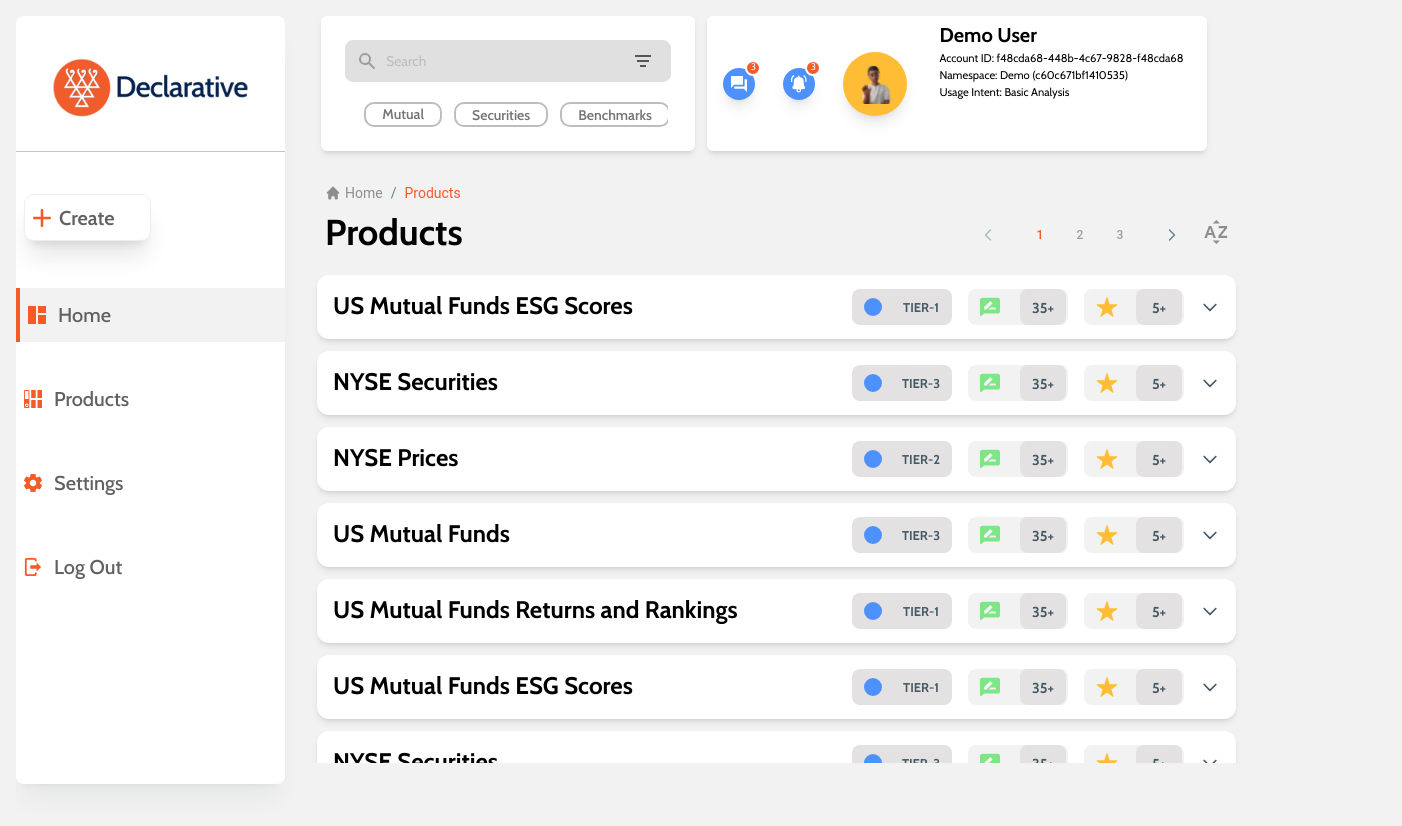
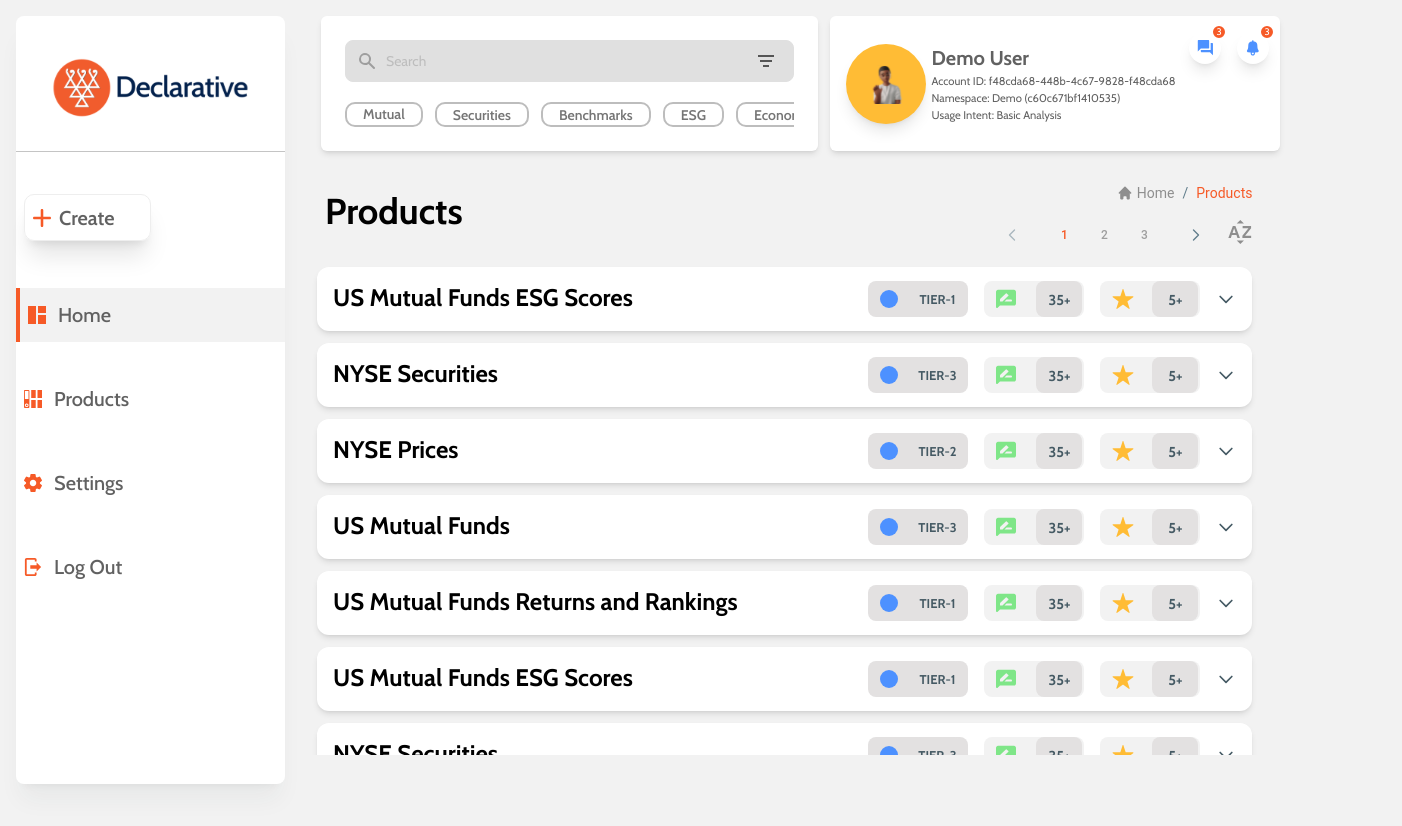
Before and after one commit to Umang1302/declarative, a Next.js app: page / in a window 1280 px wide. Shown: the top 826 px of the page, 1402 px wide, since content can reach past the window. Built offline with nearby package versions, Linux system fonts and the light colour scheme.

Commit message:
dashboard responsive

```diff
--- a/src/app/layout.tsx
+++ b/src/app/layout.tsx
@@ -24,15 +24,17 @@ export default function RootLayout({
           " p-4 overflow-y-hidden overflow-x-hidden"
         }
       >
-        <div className="flex w-[100%] h-[100vh] pr-5 overflow-x-hidden overflow-y-hidden">
+        <div className="flex w-[100%] h-[100vh] pr-5">
           <div className="flex h-[96vh]">
             <Sidebar active={active} setActive={setActive} />
           </div>
-          <div className="h-full w-[98%] pl-6 4xl:px-[10%] max-w-[2018px] 5xl:mx-[5%] overflow-x-auto">
+          <div className="h-full w-[90%] pl-6 4xl:px-[10%] max-w-[2018px] 5xl:mx-[5%]">
             <div className="flex w-full mx-3 mb-3">
               <Navsearchbar />
             </div>
-            <div className="h-[80vh] w-full">{children}</div>
+            <div className="h-[80vh] lg:w-[82%] xl:w-[88%] 2xl:w-[90%] 3xl:w-full w-full">
+              {children}
+            </div>
           </div>
         </div>
       </body>
--- a/src/app/page.tsx
+++ b/src/app/page.tsx
@@ -8,6 +8,7 @@ import React from "react";
 import { RingLoader } from "react-spinners";
 import jsonData from "../../data.json";
 import Image from "next/image";
+import LabelSection from "@/components/dashboard/LabelSection";
 
 const cabin = Cabin({ subsets: ["latin"] });
 
@@ -79,8 +80,6 @@ export default function Dashboard() {
   } else {
     return (
       <div className={`w-full mt-5 ${cabin.className}`}>
-        {/* <LabelSection /> */}
-
         <Hero
           active={active}
           setActive={setActive}
--- a/src/components/common/NavSearchbar.tsx
+++ b/src/components/common/NavSearchbar.tsx
@@ -1,7 +1,7 @@
 "use client";
 
 import React from "react";
-import { Card, CardBody, Input, Typography } from "@material-tailwind/react";
+import { Card, CardBody } from "@material-tailwind/react";
 
 import NavUserArea from "./NavUserArea";
 import LabelSection from "../dashboard/LabelSection";
@@ -11,7 +11,7 @@ export default function Navsearchbar() {
     <>
       <Card
         // className="md:w-[42vw] w-[50vw] max-w-[2000px] 3xl:w-[1000px] h-full min-h-[6.5rem] rounded-md mr-3 4xl:px-5">
-        className="lg:w-[40%] xl:w-[60%] 3xl:w-[70%] h-full max-w-[1080px] min-h-[6.5rem] rounded-md mr-3 4xl:px-5"
+        className="md:w-[25%] lg:w-[35%] min-[1160px]:w-[40%] xl:w-[46%] 2xl:w-[53%] 3xl:w-[68%] h-full max-w-[1080px] min-h-[6.2rem] rounded-md mr-3 4xl:px-5"
       >
         <CardBody className="w-full h-full flex flex-col justify-center items-center">
           <div className="relative w-full">
@@ -51,7 +51,9 @@ export default function Navsearchbar() {
               </svg>
             </div>
           </div>
-          <LabelSection />
+          <div className="w-full">
+            <LabelSection />
+          </div>
         </CardBody>
       </Card>
       <NavUserArea />
--- a/src/components/common/NavUserArea.tsx
+++ b/src/components/common/NavUserArea.tsx
@@ -1,7 +1,13 @@
 "use client";
 
 import React from "react";
-import { Avatar, Card, CardBody, Typography } from "@material-tailwind/react";
+import {
+  Avatar,
+  Badge,
+  Card,
+  CardBody,
+  Typography,
+} from "@material-tailwind/react";
 import Image from "next/image";
 
 import { Cabin } from "next/font/google";
@@ -35,71 +41,115 @@ export default function NavSearchbar() {
   return (
     <Card
       // className={`w-[40vw] lg:w-[410px] 2xl:w-[500px] 3xl:w-[460px] 4xl:w-[600px] h-full min-h-[6.5rem] rounded-md px-4 py-2 ${cabin.className}`}
-      className={`lg:w-[60%] xl:w-[30%] min-w-[450px] max-w-[500px] min-h-[6.5rem] rounded-md px-4 py-2 ${cabin.className}`}
+      className={`min-w-[450px] max-w-[300px] min-h-[6.2rem] rounded-md py-2 px-2 ${cabin.className}`}
     >
-      <div className="flex w-full h-full">
-        <div className="flex items-center justify-around w-[70%] h-full">
-          <div className="w-full h-full flex items-center gap-x-7">
-            <div className="relative">
-              <Menu>
-                <div className="flex absolute bottom-auto left-auto items-center justify-center -right-[0.4rem] top-[-0.5rem] z-10 rounded-full bg-[#F65A27] border-2 border-white w-4 h-4">
-                  <p className="text-[0.6rem] text-white">3</p>
-                </div>
-                <MenuHandler>
-                  <div className=" flex items-center justify-center rounded-full bg-[#4D91FF] px-2 py-2 text-center text-white shadow-lg dark:text-gray-200 w-8 h-8">
-                    <div className="relative w-6 h-6">
-                      <Image alt="" src="/message.svg" fill />
-                    </div>
-                  </div>
-                </MenuHandler>
-                <MenuList>
-                  <MenuItem>Message 1</MenuItem>
-                  <MenuItem>Message 2</MenuItem>
-                  <MenuItem>Message 3</MenuItem>
-                </MenuList>
-              </Menu>
+      <div className="w-[100%] px-2 h-full flex items-center justify-between">
+        <div className="w-[5rem] h-[5rem] flex items-center justify-center rounded-full bg-[#FFBC35] px-2 py-2 text-center shadow-lg">
+          <div className="relative w-10 h-10">
+            <Image alt="" src="/user.svg" fill />
+          </div>
+        </div>
+        <div>
+          <p className="font-bold text-[20px] 4xl:text-[28px]">Demo User</p>
+          <p className="text-[0.7rem]">
+            Account ID: f48cda68-448b-4c67-9828-f48cda68
+          </p>
+          <p className="text-[0.7rem]">Namespace: Demo (c60c671bf1410535)</p>
+          <p className="text-[0.7rem]">Usage Intent: Basic Analysis</p>
+        </div>
+        <div className="w-[20%] px-2 h-full flex gap-x-4 py-2">
+          <div className=" flex items-center justify-center relative rounded-full bg-white px-2 py-2 text-center text-white shadow-lg dark:text-gray-200 w-8 h-8">
+            <div className="relative w-4 h-4">
+              <Image alt="" src="/blueMessage.svg" fill />
             </div>
-
-            <div className="relative">
-              <Menu>
-                <div className="flex absolute bottom-auto left-auto items-center justify-center -right-[0.4rem] top-[-0.5rem] z-10 rounded-full bg-[#F65A27] border-2 border-white w-4 h-4">
-                  <p className="text-[0.6rem] text-white">3</p>
-                </div>
-                <MenuHandler>
-                  <div className=" flex items-center justify-center rounded-full bg-[#4D91FF] px-2 py-2 text-center text-white shadow-lg dark:text-gray-200 w-8 h-8">
-                    <div className="relative w-6 h-6">
-                      <Image alt="" src="/Alert.svg" fill />
-                    </div>
-                  </div>
-                </MenuHandler>
-                <MenuList>
-                  <MenuItem>Message 1</MenuItem>
-                  <MenuItem>Message 2</MenuItem>
-                  <MenuItem>Message 3</MenuItem>
-                </MenuList>
-              </Menu>
+            <div className="flex absolute bottom-auto left-auto items-center justify-center -right-[0.4rem] top-[-0.5rem] z-10 rounded-full bg-[#F65A27] border-2 border-white w-4 h-4">
+              <p className="text-[0.6rem] text-white">3</p>
             </div>
-            <div className="flex items-center justify-center rounded-full bg-[#FFBC35] px-2 py-2 text-center text-white shadow-lg dark:text-gray-200 w-[4rem] h-[4rem]">
-              <div className="relative w-10 h-10">
-                <Image alt="" src="/user.svg" fill />
-              </div>
+          </div>
+          <div className=" flex items-center justify-center relative rounded-full bg-white px-2 py-2 text-center text-white shadow-lg dark:text-gray-200 w-8 h-8">
+            <div className="relative w-4 h-4">
+              <Image alt="" src="/blueAlert.svg" fill />
+            </div>
+            <div className="flex absolute bottom-auto left-auto items-center justify-center -right-[0.4rem] top-[-0.5rem] z-10 rounded-full bg-[#F65A27] border-2 border-white w-4 h-4">
+              <p className="text-[0.6rem] text-white">3</p>
             </div>
           </div>
         </div>
-        <div className="ml-5 flex w-full h-full py-2">
-          <div
-            className={`ml-3 w-full mt-[-12px] text-black ${cabin.className}`}
-          >
+        {/* <div className="flex w-full h-full">
+          <div className={`w-full text-black ${cabin.className}`}>
             <p className="font-bold text-[20px] 4xl:text-[28px]">Demo User</p>
+
             <p className="text-[0.7rem]">
               Account ID: f48cda68-448b-4c67-9828-f48cda68
             </p>
+
             <p className="text-[0.7rem]">Namespace: Demo (c60c671bf1410535)</p>
-
             <p className="text-[0.7rem]">Usage Intent: Basic Analysis</p>
           </div>
-        </div>
+        </div> */}
       </div>
     </Card>
   );
 }
+
+//  <div className="flex w-full h-full">
+//    <div className="flex items-center justify-around w-[70%] h-full">
+//      <div className="w-full h-full flex items-center gap-x-7">
+//        <div className="relative">
+//          <Menu>
+//            <div className="flex absolute bottom-auto left-auto items-center justify-center -right-[0.4rem] top-[-0.5rem] z-10 rounded-full bg-[#F65A27] border-2 border-white w-4 h-4">
+//              <p className="text-[0.6rem] text-white">3</p>
+//            </div>
+//            <MenuHandler>
+//              <div className=" flex items-center justify-center rounded-full bg-[#4D91FF] px-2 py-2 text-center text-white shadow-lg dark:text-gray-200 w-8 h-8">
+//                <div className="relative w-6 h-6">
+//                  <Image alt="" src="/message.svg" fill />
+//                </div>
+//              </div>
+//            </MenuHandler>
+//            <MenuList>
+//              <MenuItem>Message 1</MenuItem>
+//              <MenuItem>Message 2</MenuItem>
+//              <MenuItem>Message 3</MenuItem>
+//            </MenuList>
+//          </Menu>
+//        </div>
+
+//        <div className="relative">
+//          <Menu>
+//            <div className="flex absolute bottom-auto left-auto items-center justify-center -right-[0.4rem] top-[-0.5rem] z-10 rounded-full bg-[#F65A27] border-2 border-white w-4 h-4">
+//              <p className="text-[0.6rem] text-white">3</p>
+//            </div>
+//            <MenuHandler>
+//              <div className=" flex items-center justify-center rounded-full bg-[#4D91FF] px-2 py-2 text-center text-white shadow-lg dark:text-gray-200 w-8 h-8">
+//                <div className="relative w-6 h-6">
+//                  <Image alt="" src="/Alert.svg" fill />
+//                </div>
+//              </div>
+//            </MenuHandler>
+//            <MenuList>
+//              <MenuItem>Message 1</MenuItem>
+//              <MenuItem>Message 2</MenuItem>
+//              <MenuItem>Message 3</MenuItem>
+//            </MenuList>
+//          </Menu>
+//        </div>
+//        <div className="flex items-center justify-center rounded-full bg-[#FFBC35] px-2 py-2 text-center text-white shadow-lg dark:text-gray-200 w-[4rem] h-[4rem]">
+//          <div className="relative w-10 h-10">
+//            <Image alt="" src="/user.svg" fill />
+//          </div>
+//        </div>
+//      </div>
+//    </div>
+//    <div className="ml-5 flex w-full h-full py-2">
+//      <div className={`ml-3 w-full mt-[-12px] text-black ${cabin.className}`}>
+//        <p className="font-bold text-[20px] 4xl:text-[28px]">Demo User</p>
+//        <p className="text-[0.7rem]">
+//          Account ID: f48cda68-448b-4c67-9828-f48cda68
+//        </p>
+//        <p className="text-[0.7rem]">Namespace: Demo (c60c671bf1410535)</p>
+
+//        <p className="text-[0.7rem]">Usage Intent: Basic Analysis</p>
+//      </div>
+//    </div>
+//  </div>;
--- a/src/components/dashboard/Hero.tsx
+++ b/src/components/dashboard/Hero.tsx
@@ -67,9 +67,14 @@ export default function Hero({
   };
 
   return (
-    <div className={`mt-5 mx-3 flex p-1 w-[98%]${cabin.className}`}>
-      <div>
-        <div className="w-full  ml-[-1rem]">
+    <div
+      className={`mt-5 mx-3 relative flex p-1 w-full h-[80px]  ${cabin.className}`}
+    >
+      <div className="flex justify-between w-full">
+        <div className="w-[70%] h-full flex items-center">
+          <h1 className="font-bold text-4xl">Products</h1>
+        </div>
+        <div>
           <Breadcrumbs className=" bg-transparent w-full ">
             <Link href="/" className="flex text-[#8E8E8E]">
               <svg
@@ -88,13 +93,9 @@ export default function Hero({
             </Link>
           </Breadcrumbs>
         </div>
-
-        <div className="w-[70%]">
-          <h1 className="font-bold text-4xl">Products</h1>
-        </div>
       </div>
 
-      <div className="flex w-full h-[80px] justify-end items-end">
+      <div className="flex absolute w-full h-[80px] right-5 justify-end items-end">
         <Button
           variant="text"
           color="blue-gray"
--- a/src/components/dashboard/LabelSection.tsx
+++ b/src/components/dashboard/LabelSection.tsx
@@ -60,8 +60,8 @@ export default function LabelSection() {
   // }
 
   return (
-    <div className="mt-5 w-[98%] overflow-x-auto overflow-y-hidden h-full">
-      <div className="flex h-full gap-x-3 w-full px-4">
+    <div className="mt-5 w-[100%] overflow-x-auto overflow-y-hidden h-full">
+      <div className="flex h-full gap-x-3 w-full">
         {label.map((element, i) => (
           <button
             key={i}
--- a/src/components/dashboard/ShowcaseProduct.tsx
+++ b/src/components/dashboard/ShowcaseProduct.tsx
@@ -64,7 +64,7 @@ export default function ShowcaseProduct({ page, prodData }: any) {
 
   return (
     <div
-      className={`${cabin.className} overflow-y-auto max-w-[1560px] px-2 py-1 max-h-[63vh]`}
+      className={`${cabin.className} overflow-y-auto w-full max-w-[1560px] px-2 py-1 max-h-[63vh]`}
     >
       {productList.map((element: any, index: number) => (
         <div key={index} className="my-3 w-full">
@@ -203,7 +203,7 @@ export default function ShowcaseProduct({ page, prodData }: any) {
                           </div>
                         </div>
                       </div>
-                      <div className="w-[60%] pl-5 min-w-[429px] max-w-[430px] h-full grid lg:grid-cols-2 md:grid-cols-2 2xl:grid-cols-3 gap-y-4 justify-center text-black font-[600]">
+                      <div className="w-[60%]  pl-5 max-w-[430px] h-full grid lg:grid-cols-2 md:grid-cols-2 lg:gap-x-1 2xl:grid-cols-3 gap-y-4 justify-center text-black font-[600]">
                         <button className="w-[100px] rounded-lg h-[30px] bg-[#A0EDA7]">
                           Security (2)
                         </button>
--- a/tailwind.config.js
+++ b/tailwind.config.js
@@ -9,11 +9,11 @@ module.exports = withMT({
   theme: {
     screens: {
       md: "768px",
-      lg: "1024px",
-      xl: "1290px",
+      lg: "1064px",
+      xl: "1260px",
       "2xl": "1440px",
       "3xl": "1620px",
-      "4xl": "2000px",
+      "4xl": "1920px",
       "5xl": "2460px",
     },
     extend: {
```
Also changed, not shown: public/blueAlert.svg (added), public/blueMessage.svg (added).
